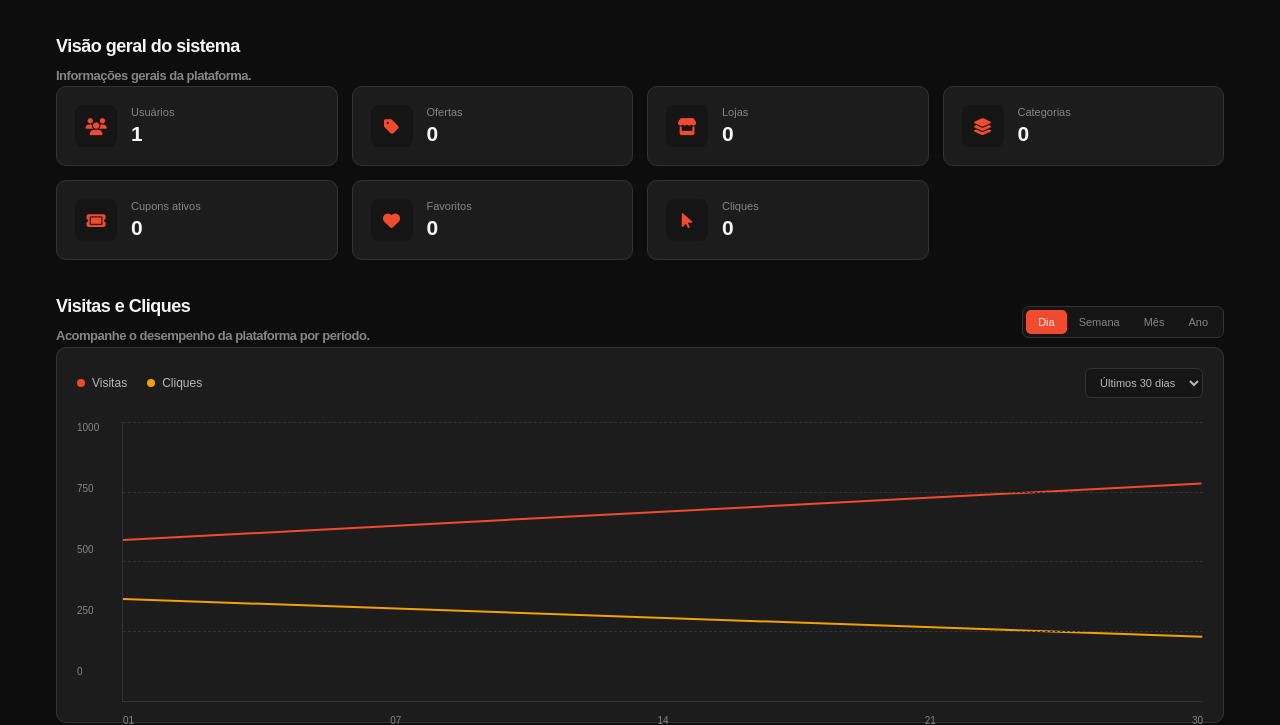
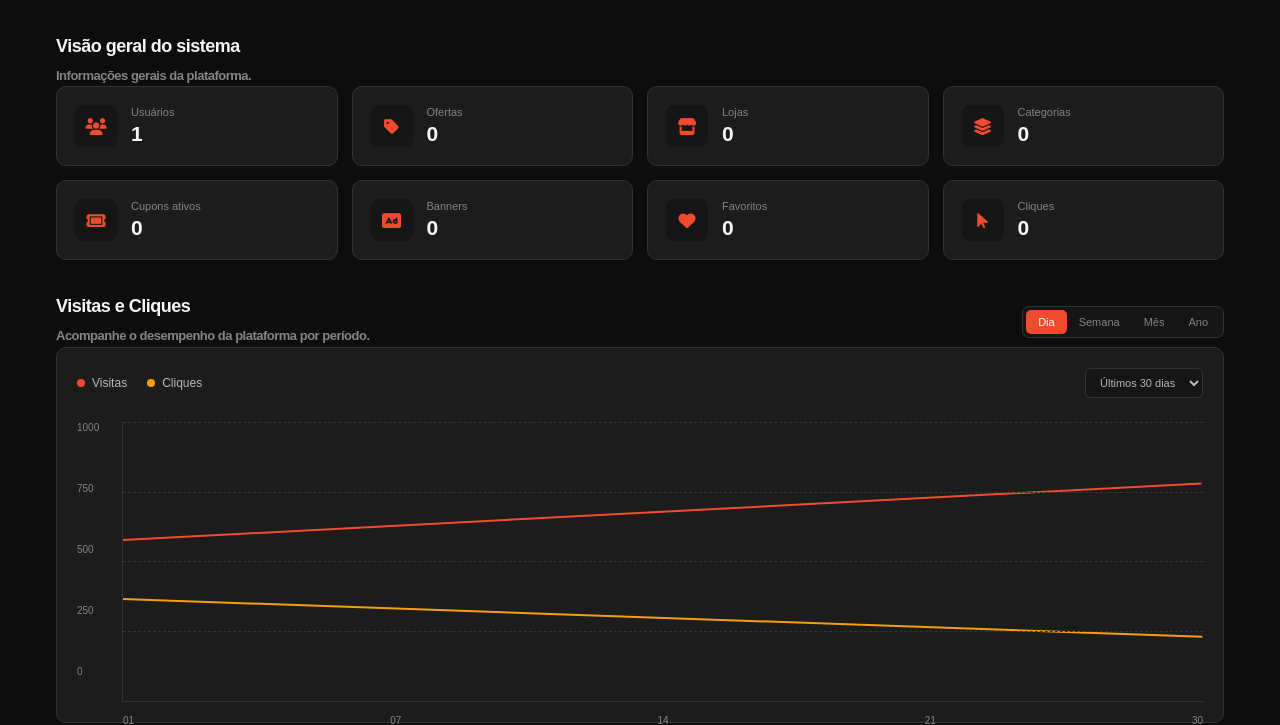
Before and after one commit to brunohro/Plataforma-o-boy-dos-links, a Django app: page /adm/ in a window 1280 px wide. Shown: the part 298-1023 px from the top of the page. Run offline with Django 5.2, Linux system fonts and the light colour scheme; the visitor is signed in with stand-in values (Sample User, id 1); data comes from the database, SQL or seed files in the repository; data that the repository does not hold is empty.

Commit message:
adicionando nas views de dashboard o contador de banners

```diff
--- a/plataforma/templates/plataforma/adm/banners_adm.html
+++ b/plataforma/templates/plataforma/adm/banners_adm.html
@@ -1,4 +1,3 @@
-
 {% extends '../base.html' %}
 {% load static %}
 
--- a/plataforma/templates/plataforma/adm/painel_adm.html
+++ b/plataforma/templates/plataforma/adm/painel_adm.html
@@ -185,6 +185,28 @@
 
             </div>
 
+            <!-- BANNERS -->
+
+            <div class="metric-card">
+
+                <div class="metric-icon">
+                    <i class="fa-solid fa-rectangle-ad"></i>
+                </div>
+
+                <div>
+
+                    <span class="metric-label">
+                        Banners
+                    </span>
+
+                    <strong>
+                        {{ total_banners }}
+                    </strong>
+
+                </div>
+
+            </div>
+
 
             <!-- FAVORITOS -->
 
--- a/plataforma/views.py
+++ b/plataforma/views.py
@@ -386,6 +386,7 @@ def admin_dashboard(request):
         "total_cupons_ativos": Cupom.objects.filter(
             ativo=True, data_validade__gte=agora
         ).count(),
+        "total_banners": Banner.objects.count(),
         "total_destaques": Oferta.objects.filter(is_destaque=True).count(),
         "total_relampago": Oferta.objects.filter(is_relampago=True).count(),
         "total_com_cupom": Oferta.objects.filter(cupom__isnull=False).count(),
```
